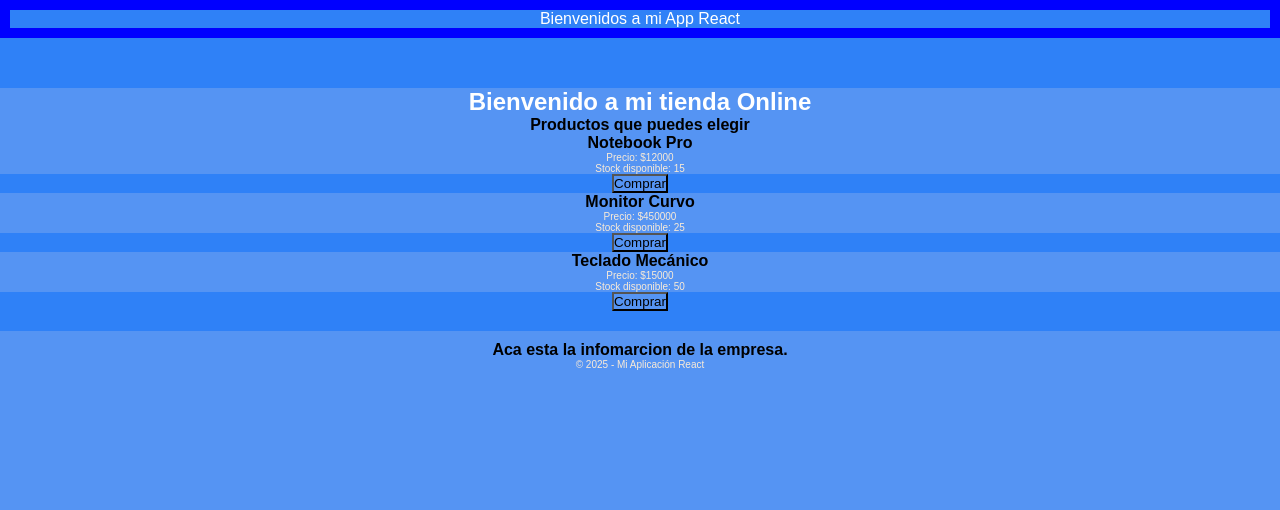
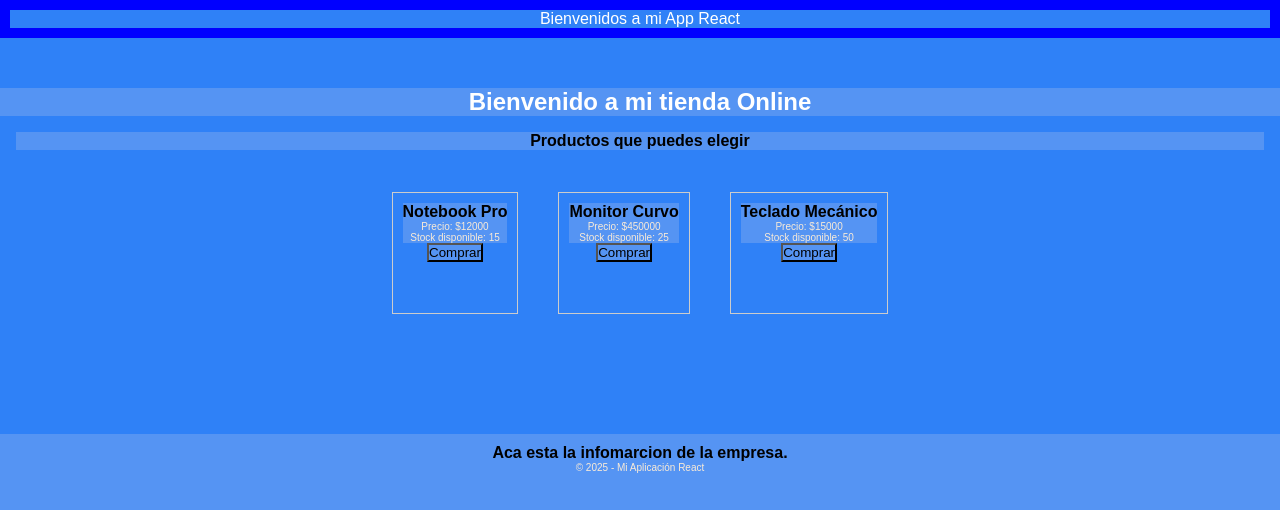
Before and after one commit to efileonardo-creator/PreEntregaReact, a React (Vite) app: page / in a window 1280 px wide. Shown: the top 510 px of the page. Built offline with nearby package versions, Linux system fonts and the light colour scheme.

Commit message:
Aplicacion de estilos a los contenedores de items

```diff
--- a/src/componentes/Item.jsx
+++ b/src/componentes/Item.jsx
@@ -1,8 +1,8 @@
-import './Item.module.css';
+import styles from './Item.module.css';
 // Recibe las props usando destructuring
 export function Item({ nombre, precio, stock }) {
 return (
-    <div className="item">
+    <div className={styles.item}>
         <h3>{nombre}</h3>
         <p>Precio: ${precio}</p>
         <p>Stock disponible: {stock}</p>
--- a/src/componentes/Item.module.css
+++ b/src/componentes/Item.module.css
@@ -1,6 +1,7 @@
 .item {
     border: 1px solid #ccc;
-    height: 200px;
+    height: 100px;
     padding: 10px;
     margin: 10px;
+
 }
--- a/src/componentes/ItemList.jsx
+++ b/src/componentes/ItemList.jsx
@@ -1,9 +1,9 @@
 import { Item } from "./Item";
-import './ItemList.module.css';
+import styles from './ItemList.module.css';
 
 export function ItemList({ productos }) {
 return (
-    <div class="ItemList">
+    <div className={styles.ItemList}>
         {productos.map(prod => (
         <Item key={prod.id} {...prod} />
        ))}
--- a/src/componentes/ItemListContainer.jsx
+++ b/src/componentes/ItemListContainer.jsx
@@ -1,4 +1,5 @@
 import { ItemList } from './ItemList';
+import styles from './ItemListContainer.module.css';
 export function ItemListContainer({ Mensaje }) {
 
     const productos = [
@@ -6,11 +7,12 @@ export function ItemListContainer({ Mensaje }) {
         { id: '2344', nombre: 'Monitor Curvo', precio: 450000, stock: 25 },
         { id: '2545', nombre: 'Teclado Mecánico', precio: 15000, stock: 50 },];
     return (
-        <div>
-            <h2>{Mensaje}</h2>
-        <div>
-            <ItemList productos={productos} />
+        <>
+            <div className={styles.subtitulo}>
+                <h2>{Mensaje}</h2>
             </div>
-        </div>
-    )
-;}
+            <div className={styles.productos}>
+                <ItemList productos={productos} />
+            </div>
+        </>
+    );}
--- /dev/null
+++ b/src/componentes/ItemListContainer.module.css
@@ -0,0 +1,10 @@
+.subtitulo{
+padding:1rem 1rem 0 1rem;
+}
+.productos{
+display: flex;
+flex-direction: row;
+justify-content: center;
+align-items: center;
+padding:2rem;
+}
```
Also changed, not shown: public/Empleados.json (added, +19 -0 lines), src/componentes/Nav.jsx (added), 1 other file (tests, documents, lock files or other folders).
